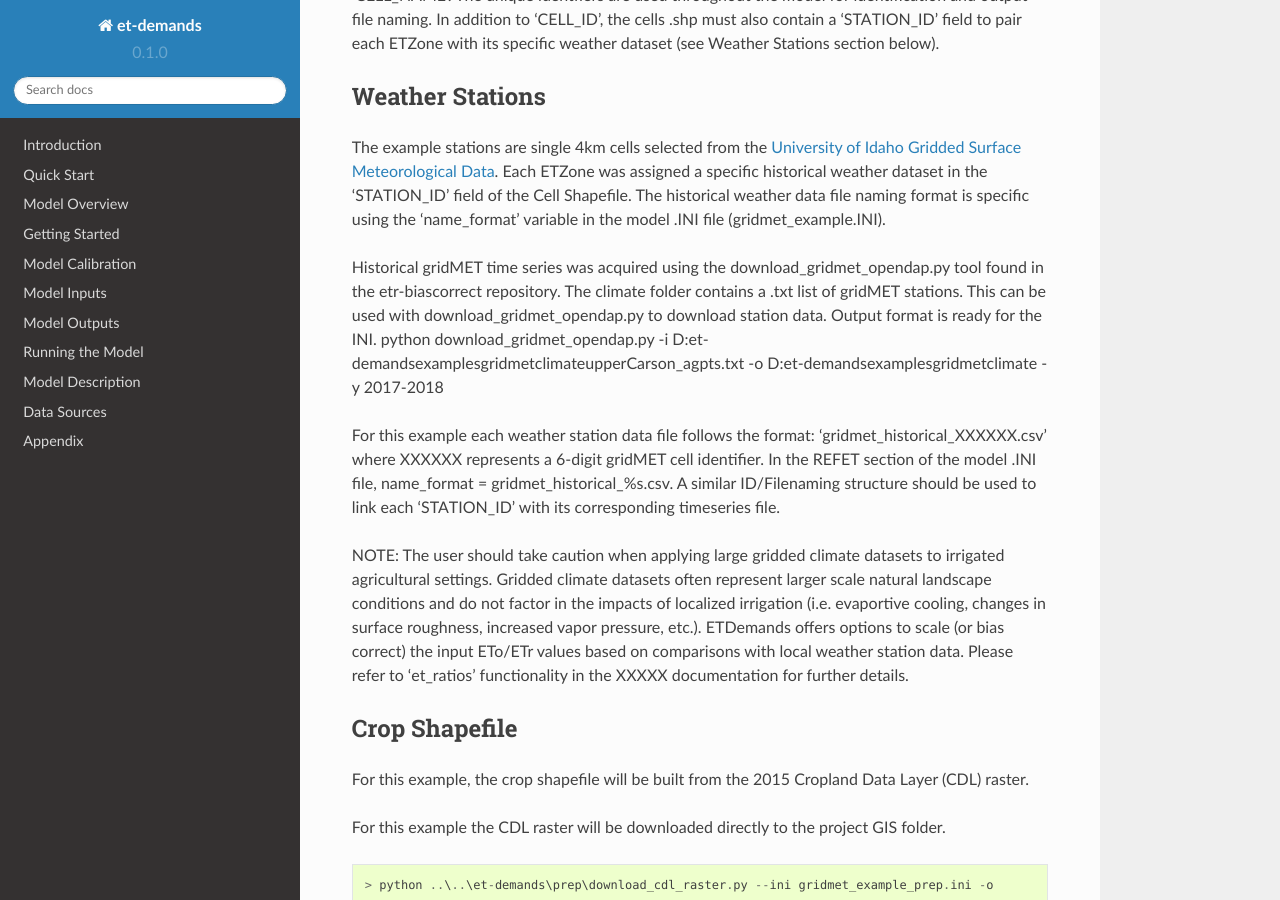
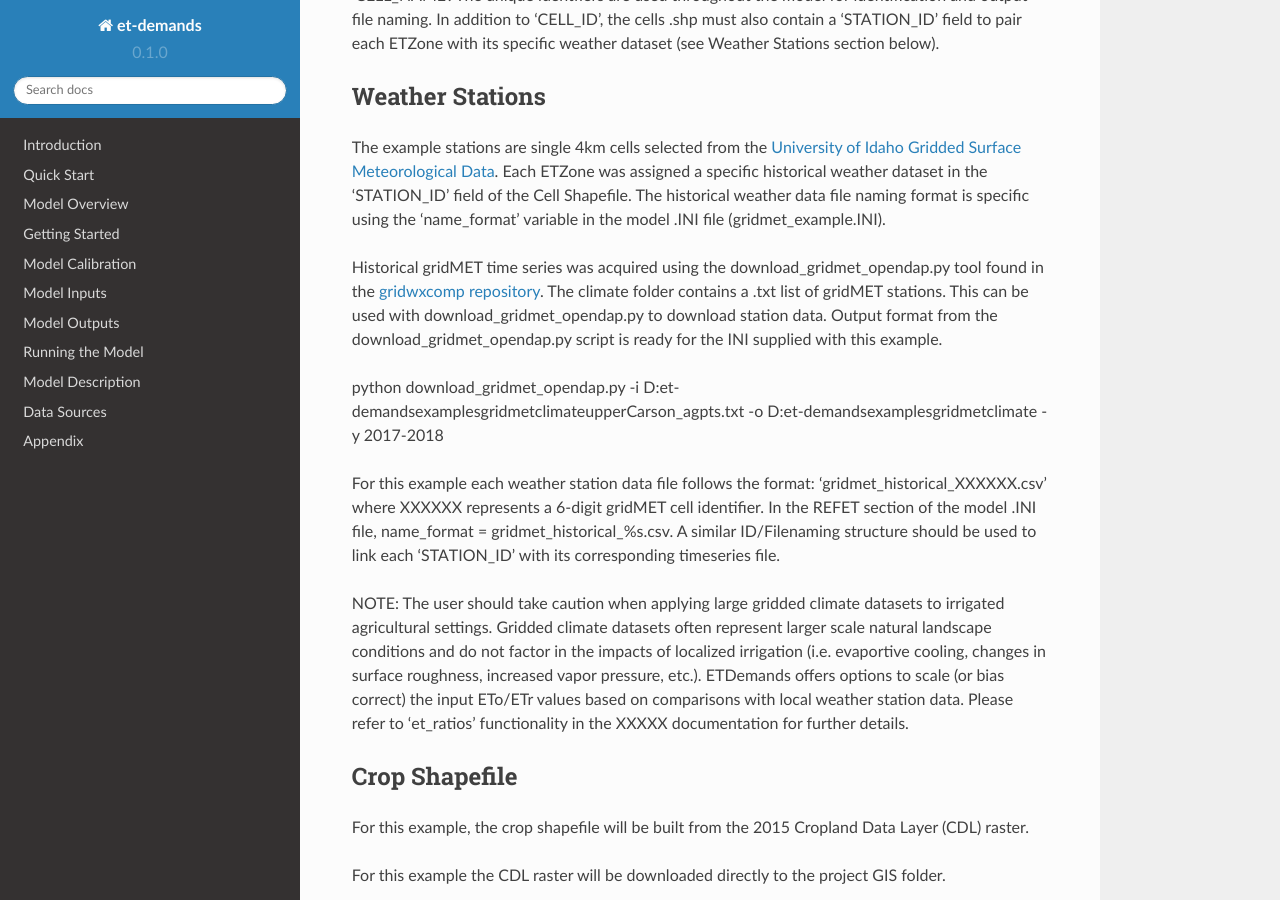
Before and after one commit to DOI-BOR/et-demands, a Sphinx documentation site: the page built from docs/gridmet_example.rst, in a window 1280 px wide and 900 px high, scrolled down 1646 px. Built offline with Sphinx 7.4.7 and the Read the Docs theme 2.0.0, drawn with Linux system fonts in a browser that asks for light colours; formulas are drawn with MathJax 3.

Commit message:
Linked and cleaned gridwxcomp download docs

```diff
--- a/docs/gridmet_example.rst
+++ b/docs/gridmet_example.rst
@@ -76,9 +76,9 @@
 'name_format' variable in the model .INI file (gridmet_example.INI).
 
 Historical gridMET time series was acquired using the download_gridmet_opendap.py tool
-found in the etr-biascorrect repository.
-The climate folder contains a .txt list of gridMET stations. This can be used with download_gridmet_opendap.py to download station
-data. Output format is ready for the INI.
+found in the `gridwxcomp repository <https://github.com/WSWUP/gridwxcomp/>`_. The climate folder contains a .txt list of gridMET stations. This can be used with download_gridmet_opendap.py to download station
+data. Output format from the download_gridmet_opendap.py script is ready for the INI supplied with this example.
+
 python download_gridmet_opendap.py -i D:\et-demands\examples\gridmet\climate\upperCarson_agpts.txt -o D:\et-demands\examples\gridmet\climate -y 2017-2018
 
 For this example each weather station data file follows the format:
```
